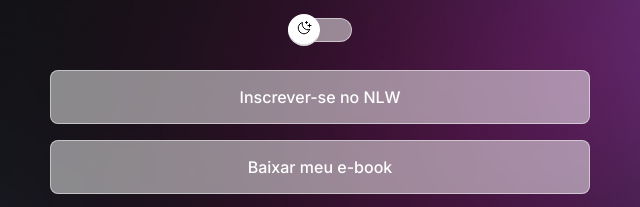
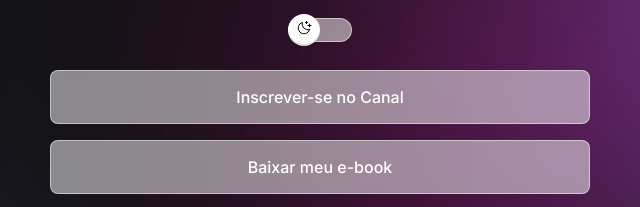
Before and after one commit to EduardoAraujo-dev/newproject1.0, a plain HTML site: page index.html in a window 1280 px wide. Shown: the part 210-417 px from the top of the page, 320-960 px from the left. Drawn offline with nearby package versions, Linux system fonts and the light colour scheme.

Commit message:
atualização de link

```diff
--- a/index.html
+++ b/index.html
@@ -35,7 +35,7 @@
 
       <ul>
         <li>
-          <a href="#">Inscrever-se no NLW</a>
+          <a href="https://www.youtube.com/@sooslendas3809">Inscrever-se no Canal</a>
         </li>
         <li>
           <a href="#">Baixar meu e-book</a>
```
